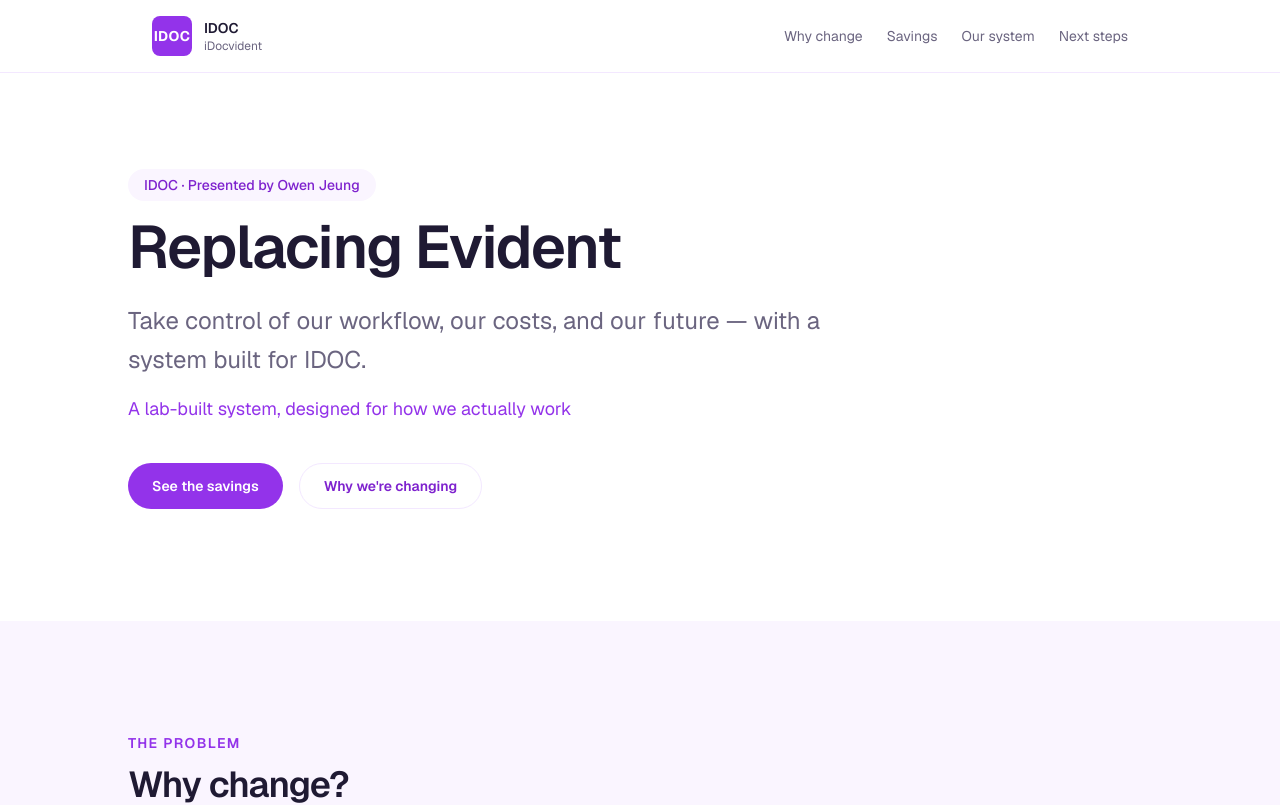
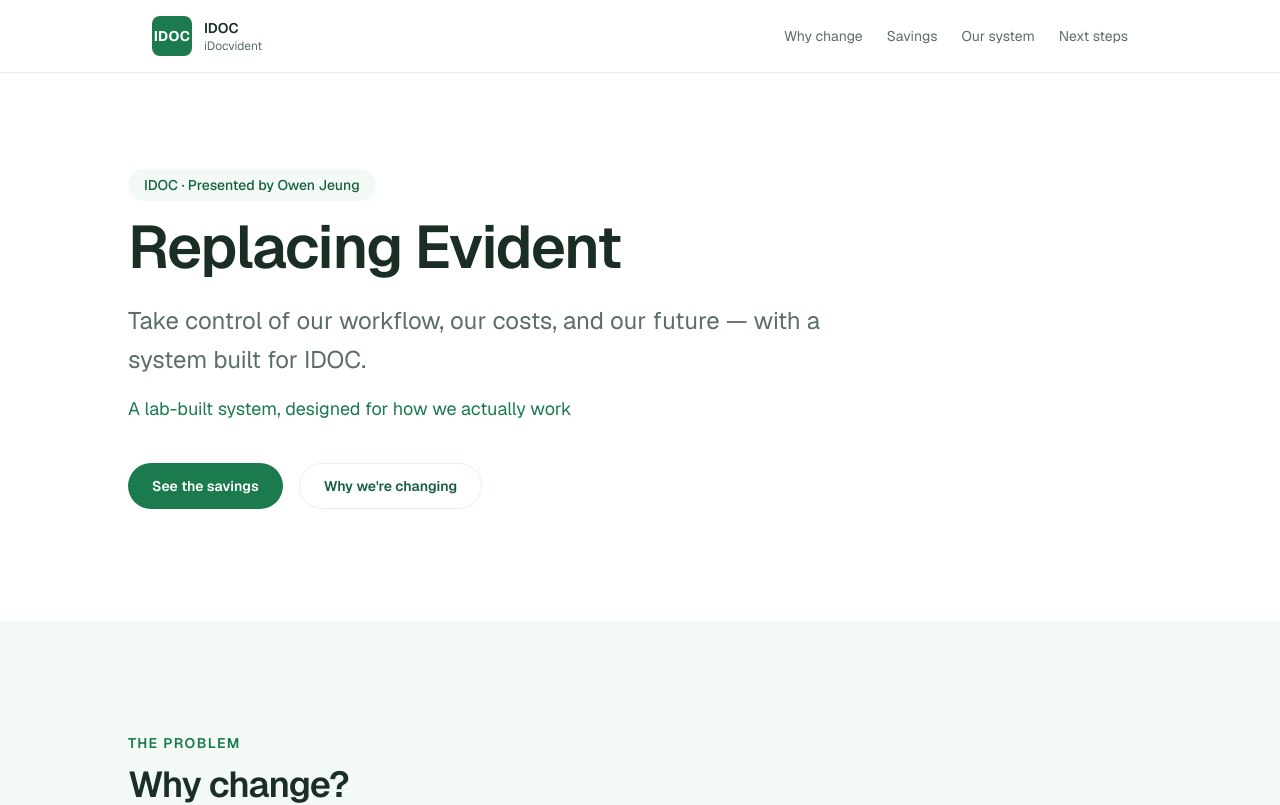
Before and after one commit to 0629owen/idocvident, a Next.js app: page / in a window 1280 px wide. Shown: the top 805 px of the page. Built offline with nearby package versions, Linux system fonts and the light colour scheme.

Commit message:
Revert theme back to green

```diff
--- a/src/app/globals.css
+++ b/src/app/globals.css
@@ -2,13 +2,13 @@
 
 :root {
   --background: #ffffff;
-  --foreground: #1f1a33;
-  --green-50: #faf5ff;
-  --green-100: #f3e8ff;
-  --green-500: #a855f7;
-  --green-600: #9333ea;
-  --green-700: #7e22ce;
-  --muted: #6b6580;
+  --foreground: #1a2e24;
+  --green-50: #f3faf6;
+  --green-100: #e3f2ea;
+  --green-500: #2d8f5c;
+  --green-600: #1b7a4e;
+  --green-700: #15603e;
+  --muted: #5c6f65;
 }
 
 @theme inline {
```
